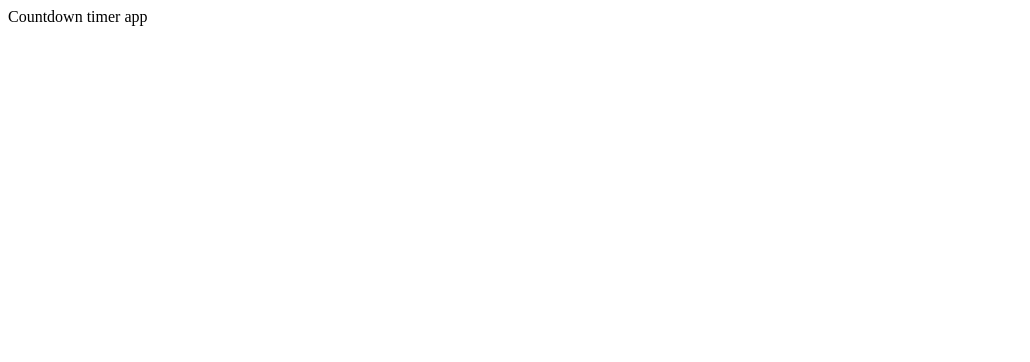
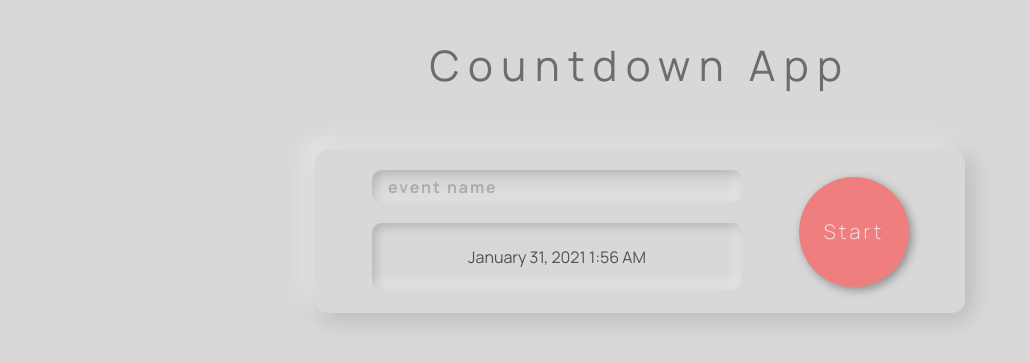
Before and after one commit to imbrikis/countdown-timer-2, a React (Create React App) app: page / in a window 1280 px wide. Shown: the top 362 px of the page, without its empty margins (0-1030 px from the left). Built offline with nearby package versions, Linux system fonts and the light colour scheme.

Commit message:
addevent component creation

```diff
--- a/package.json
+++ b/package.json
@@ -7,6 +7,7 @@
     "@testing-library/react": "^11.2.3",
     "@testing-library/user-event": "^12.6.2",
     "react": "^17.0.1",
+    "react-datepicker": "^3.4.1",
     "react-dom": "^17.0.1",
     "react-scripts": "4.0.1",
     "web-vitals": "^0.2.4"
--- a/public/index.html
+++ b/public/index.html
@@ -2,42 +2,12 @@
 <html lang="en">
   <head>
     <meta charset="utf-8" />
-    <link rel="icon" href="%PUBLIC_URL%/favicon.ico" />
     <meta name="viewport" content="width=device-width, initial-scale=1" />
     <meta name="theme-color" content="#000000" />
-    <meta
-      name="description"
-      content="Web site created using create-react-app"
-    />
-    <link rel="apple-touch-icon" href="%PUBLIC_URL%/logo192.png" />
-    <!--
-      manifest.json provides metadata used when your web app is installed on a
-      user's mobile device or desktop. See https://developers.google.com/web/fundamentals/web-app-manifest/
-    -->
-    <link rel="manifest" href="%PUBLIC_URL%/manifest.json" />
-    <!--
-      Notice the use of %PUBLIC_URL% in the tags above.
-      It will be replaced with the URL of the `public` folder during the build.
-      Only files inside the `public` folder can be referenced from the HTML.
-
-      Unlike "/favicon.ico" or "favicon.ico", "%PUBLIC_URL%/favicon.ico" will
-      work correctly both with client-side routing and a non-root public URL.
-      Learn how to configure a non-root public URL by running `npm run build`.
-    -->
     <title>React App</title>
   </head>
   <body>
     <noscript>You need to enable JavaScript to run this app.</noscript>
     <div id="root"></div>
-    <!--
-      This HTML file is a template.
-      If you open it directly in the browser, you will see an empty page.
-
-      You can add webfonts, meta tags, or analytics to this file.
-      The build step will place the bundled scripts into the <body> tag.
-
-      To begin the development, run `npm start` or `yarn start`.
-      To create a production bundle, use `npm run build` or `yarn build`.
-    -->
   </body>
 </html>
--- /dev/null
+++ b/src/components/AddEvent.js
@@ -0,0 +1,43 @@
+import React, { useState } from 'react'
+import DatePicker from 'react-datepicker'
+import 'react-datepicker/dist/react-datepicker.min.css'
+
+const AddEvent = ({ addCountdown }) => {
+
+  const [startDate, setStartDate] = useState(new Date());
+
+  const submitCountdownDate = i => {
+    return (
+      i ? addCountdown(i) : 0
+    )
+  }
+
+  return (
+    <div className="add-event-container">
+      <form>
+        <div className="input-cal-wrapper">
+          <input className="input-event-name" type="text" placeholder="event name" />
+          <DatePicker
+            className="datepicker"
+            selected={startDate}
+            onChange={date => setStartDate(date)}
+            showTimeSelect
+            timeFormat="HH:mm"
+            timeIntervals={15}
+            timeCaption="time"
+            dateFormat="MMMM d, yyyy h:mm aa"
+          />
+        </div>
+        <div className="button-wrapper">
+          <div
+            type="submit"
+            className="btn-submit"
+            onClick={() => submitCountdownDate(document.querySelector('.datepicker').value)}
+          >Start</div>
+        </div>
+      </form>
+    </div>
+  )
+}
+
+export default AddEvent
--- a/src/components/App.js
+++ b/src/components/App.js
@@ -1,9 +1,29 @@
-import React from 'react'
+import React, { useState } from 'react'
+import AddEvent from './AddEvent'
+import Countdown from './Countdown'
 
 const App = () => {
+
+  const [countdowns, setCountdowns] = useState([])
+
+  const addCountdown = countdown => {
+    setCountdowns([...countdowns, countdown])
+  }
+
+  const renderCountdowns =
+    countdowns.map(item => {
+      return (
+        <Countdown countdownDate={item} />
+      )
+    })
+
   return (
-    <div>
-      Countdown timer app
+    <div className="app-container">
+      <div className="title">
+        <h1>Countdown App</h1>
+      </div>
+      <AddEvent addCountdown={addCountdown} />
+      <div className="countdown-container">{renderCountdowns}</div>
     </div>
   )
 }
--- /dev/null
+++ b/src/components/Countdown.css
@@ -0,0 +1,18 @@
+.countdown-container {
+  width: 100%;
+  margin-top: 9.5rem;
+}
+
+.countdown {
+  width: 100%;
+  height: 13.8rem;
+  background: #D8D8D8;
+  mix-blend-mode: normal;
+  box-shadow: 5px 5px 24px rgba(0, 0, 0, 0.17), -8px -8px 20px rgba(255, 255, 255, 0.51);
+  border-radius: 13px;
+  display: flex;
+}
+
+.countdown:not(:last-child) {
+  margin-bottom: 3.6rem;
+}
--- /dev/null
+++ b/src/components/Countdown.js
@@ -0,0 +1,10 @@
+import React from 'react'
+import './Countdown.css'
+
+const Countdown = ({ countdownDate }) => {
+  return (
+    <div className="countdown">{countdownDate}</div>
+  )
+}
+
+export default Countdown
--- a/src/index.js
+++ b/src/index.js
@@ -1,6 +1,7 @@
 import React from 'react';
 import ReactDOM from 'react-dom';
 import App from './components/App';
+import './styles/main.css'
 
 ReactDOM.render(
   <App />,
--- /dev/null
+++ b/src/styles/AddEvent.css
@@ -0,0 +1,109 @@
+.add-event-container {
+  width: 100%;
+  height: 16.3rem;
+  margin-top: 1.9rem;
+  background: #D8D8D8;
+  mix-blend-mode: normal;
+  box-shadow: 5px 5px 24px rgba(0, 0, 0, 0.17), -8px -8px 20px rgba(255, 255, 255, 0.51);
+  border-radius: 13px;
+  display: flex;
+}
+
+form {
+  display: flex;
+  justify-content: center;
+}
+
+input::placeholder {
+  color: rgba(0, 0, 0, 0.21);
+  font-weight: 700;
+}
+
+.input-cal-wrapper {
+  width: 48.4rem;
+  height: 100%;
+}
+
+.input-event-name, .datepicker {
+  display: block;
+  margin: 0 auto;
+  width: 37rem;
+  background: #D8D8D8;
+  box-shadow: inset -4px -5px 14px rgba(255, 255, 255, 0.5), inset 2px 2px 11px rgba(0, 0, 0, 0.25);
+  border-radius: 1rem;
+  border: none;
+}
+
+.input-event-name {
+  height: 3.3rem;
+  margin-top: 2rem;
+  padding-left: 16px;
+
+  font-family: Manrope;
+  font-size: 16px;
+  color: rgba(36, 36, 36, 0.75);
+  letter-spacing: 0.12em;
+}
+
+.input-event-name:focus {
+  outline-width: 0;
+}
+
+.datepicker {
+  margin-top: 2rem;
+  display: flex;
+  align-items: center;
+  justify-content: center;
+  padding: 1rem 2rem;
+  border: none;
+  font-family: 'Manrope';
+  font-size: 1.6rem;
+  color: rgba(36, 36, 36, 0.75);
+  text-align: center;
+  width: 37rem;
+  height: 6.7rem;
+  overflow: hidden;
+}
+
+.datepicker:hover {
+  cursor: pointer;
+}
+
+.react-datepicker-wrapper {
+  display: block;
+}
+
+.button-wrapper {
+  width: 16.6rem;
+  height: 100%;
+  display: flex;
+  align-items: center;
+}
+
+.btn-submit {
+  width: 11rem;
+  height: 11rem;
+  border-radius: 50%;
+  background: #EF7F7F;
+  color: rgba(255, 255, 255, 0.87);
+  font-size: 2rem;
+  font-weight: 200;
+  letter-spacing: 0.16em;
+  display: flex;
+  align-items: center;
+  justify-content: center;
+  box-shadow: 3px 3px 10px rgba(0, 0, 0, 0.35);
+  user-select: none;
+}
+
+.btn-submit:hover {
+  cursor: pointer;
+}
+
+.btn-submit:active {
+  box-shadow: 1px 1px 10px rgba(0, 0, 0, 0.35);
+}
+
+.btn-submit:focus {
+  user-select: none;
+}
--- /dev/null
+++ b/src/styles/App.css
@@ -0,0 +1,20 @@
+h1 {
+  color: rgba(0, 0, 0, 0.5);
+  font-size: 42px;
+  font-weight: 400;
+  line-height: 57px;
+  letter-spacing: 0.2em;
+}
+
+.app-container {
+  width: 65rem;
+  margin: 0 auto;
+}
+
+.title {
+  width: 100%;
+  height: 13.1rem;
+  display: flex;
+  align-items: center;
+  justify-content: center;
+}
--- /dev/null
+++ b/src/styles/main.css
@@ -0,0 +1,23 @@
+@import url('https://fonts.googleapis.com/css2?family=Manrope:wght@200;400;700&display=swap');
+@import 'App.css';
+@import 'AddEvent.css';
+
+*,
+*::before,
+*::after {
+  margin: 0;
+  padding: 0;
+  box-sizing: inherit;
+}
+
+html {
+  font-size: 62.5%;
+  font-family: 'Manrope', sans-serif;
+  font-weight: 400;
+}
+
+body {
+  box-sizing: border-box;
+  background-color: #D8D8D8;
+  overflow: overlay;
+}
```
Also changed, not shown: src/components/styles/main.css (deleted), 2 other files (tests, documents, lock files or other folders).
